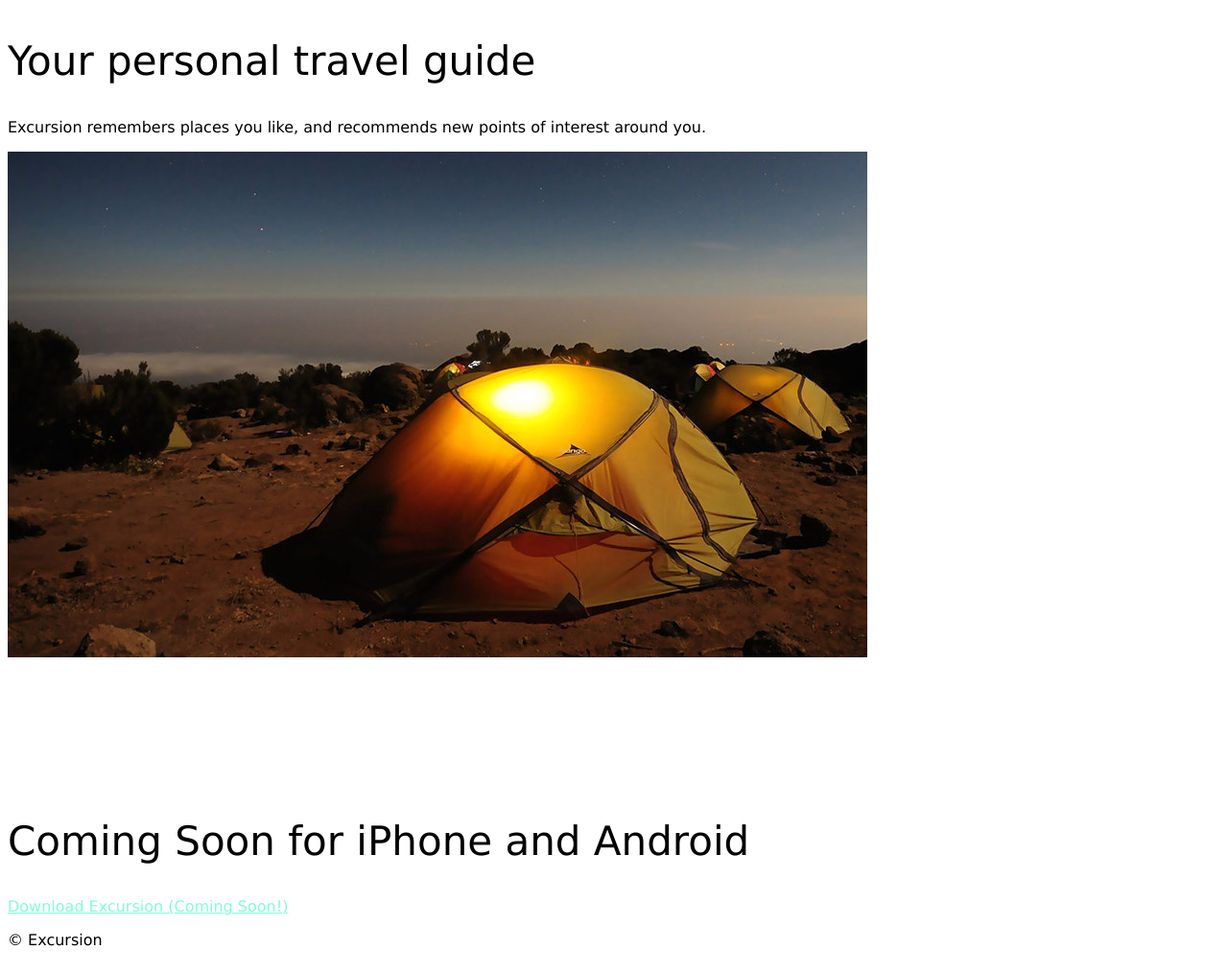
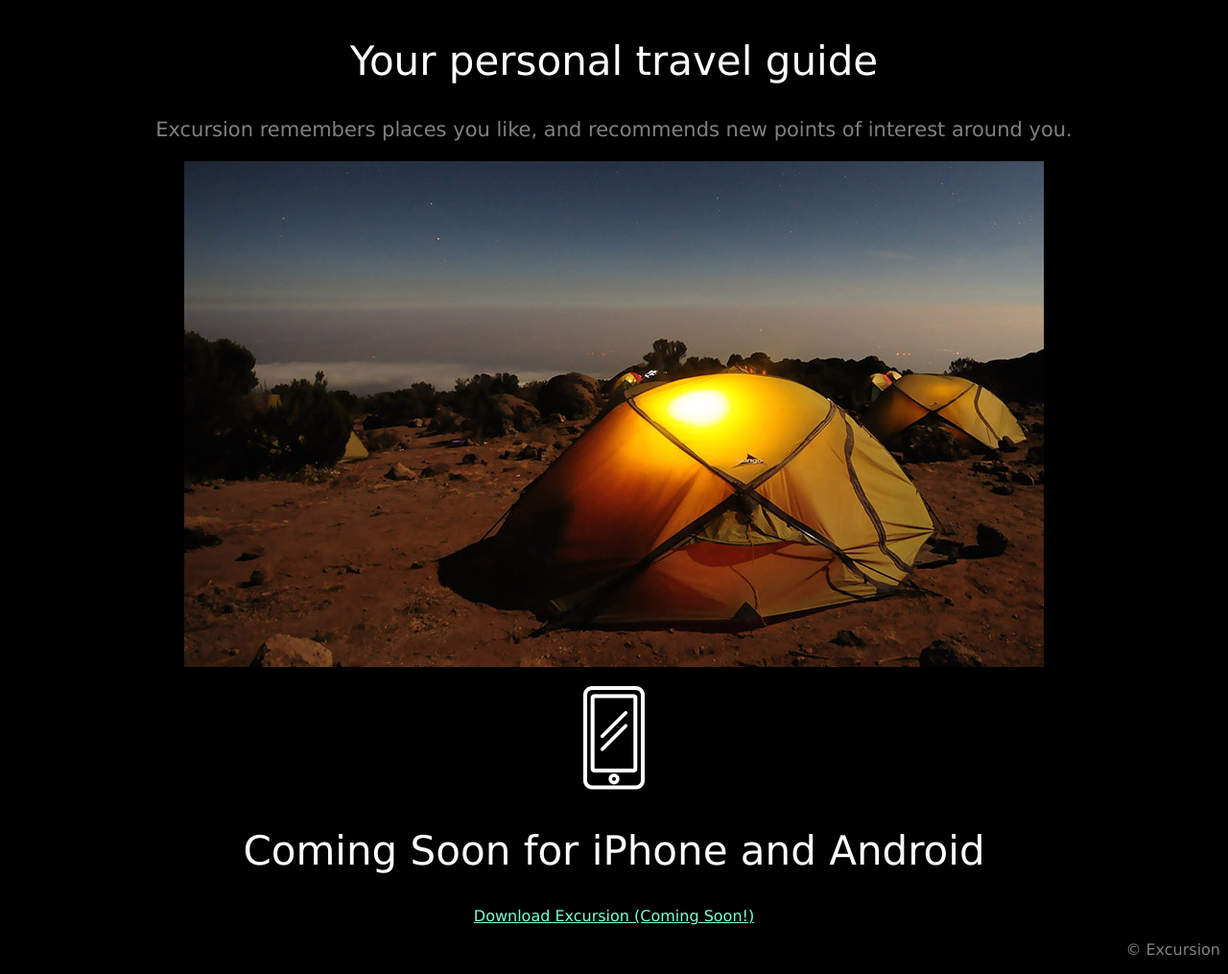
Before and after one commit to TheMechanist/Exclusion, a plain HTML site: page index.html in a window 1280 px wide. Shown: the part 880-1895 px from the top of the page at 96% size. Drawn offline with Linux system fonts and the light colour scheme.

Commit message:
Initial build of the finalized website. All sections added, all CSS in place.

```diff
--- a/index.html
+++ b/index.html
@@ -11,12 +11,12 @@
     <p><a class="download" href="#">Download Excursion (Coming Soon!)</a></p>
     <video width="404" height="720" autoplay muted loop><source src="resources/excursion.mp4" type="video/mp4">Oops&#33; Your browser does not support this video.</video>
     <h2>Your personal travel guide</h2>
-    <p>Excursion remembers places you like, and recommends new points of interest around you.</p>
+    <p class="AppDetails">Excursion remembers places you like, and recommends new points of interest around you.</p>
     <p><img src="resources/camp.jpg" alt="Campiste at dusk."></p>
     <p><img src="resources/phone.png" alt="White phone icon."></p>
     <h2>Coming Soon for iPhone and Android</h2>
     <p><a class="download" href="#">Download Excursion (Coming Soon!)</a></p>
-    <footer>
+    <footer class="footer">
       <p>&copy; Excursion</p>
     </footer>
   </body>
--- a/resources/css/style.css
+++ b/resources/css/style.css
@@ -1,9 +1,10 @@
 html {
   font-family: Verdana, sans-serif;
+  background-color: black;
+  text-align: center;
 }
 
 h1 {
-  text-align: center;
   font-size: 50px;
   font-weight: normal;
   color: white;
@@ -12,9 +13,20 @@ h1 {
 h2 {
   font-weight: 300;
   font-size: 42px;
+  color: white;
 }
 
 .download {
   font-size: 16px;
   color: aquamarine;
 }
+
+.AppDetails {
+  font-size: 21px;
+  color: gray;
+}
+
+.footer {
+  text-align: right;
+  color: gray;
+}
```
